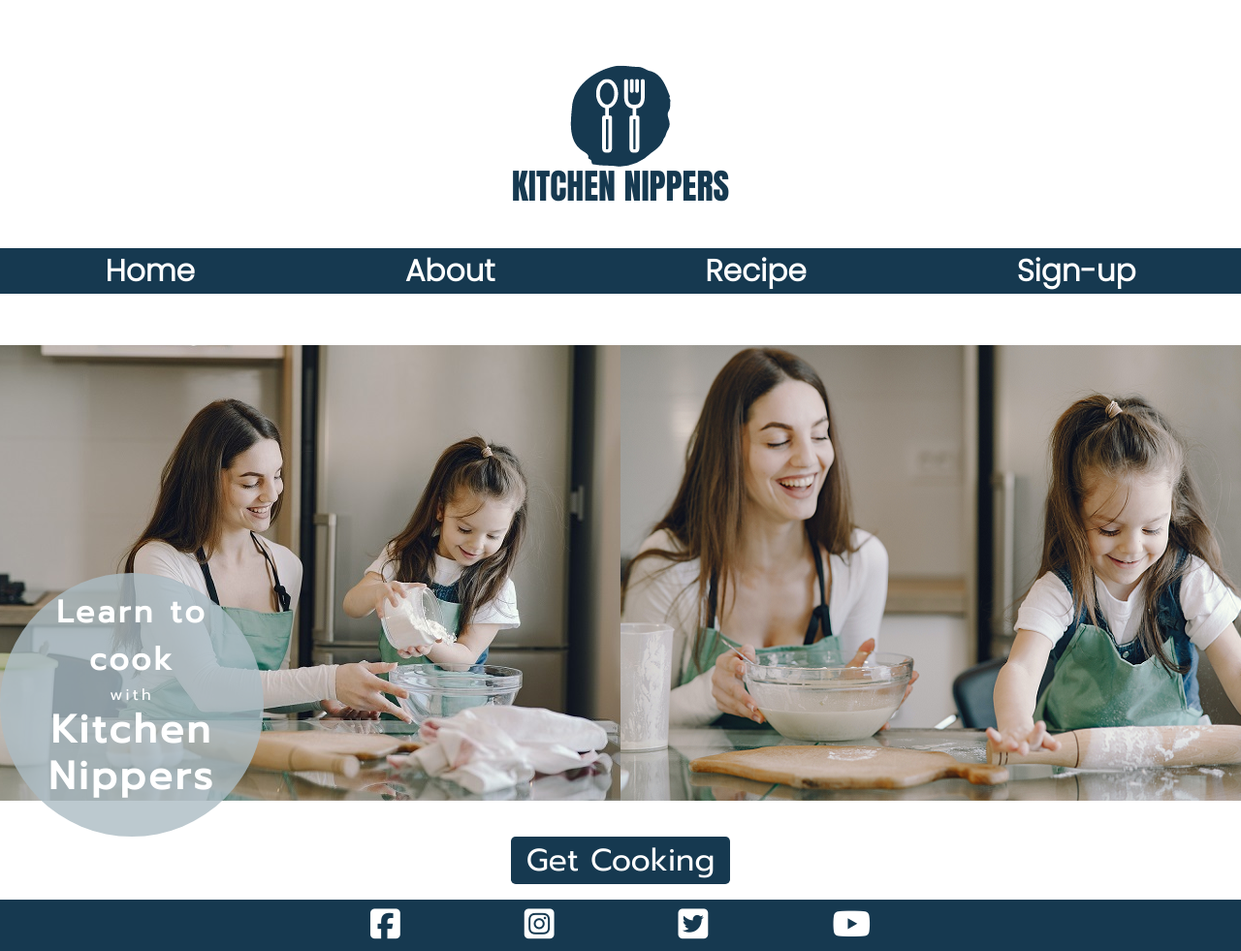
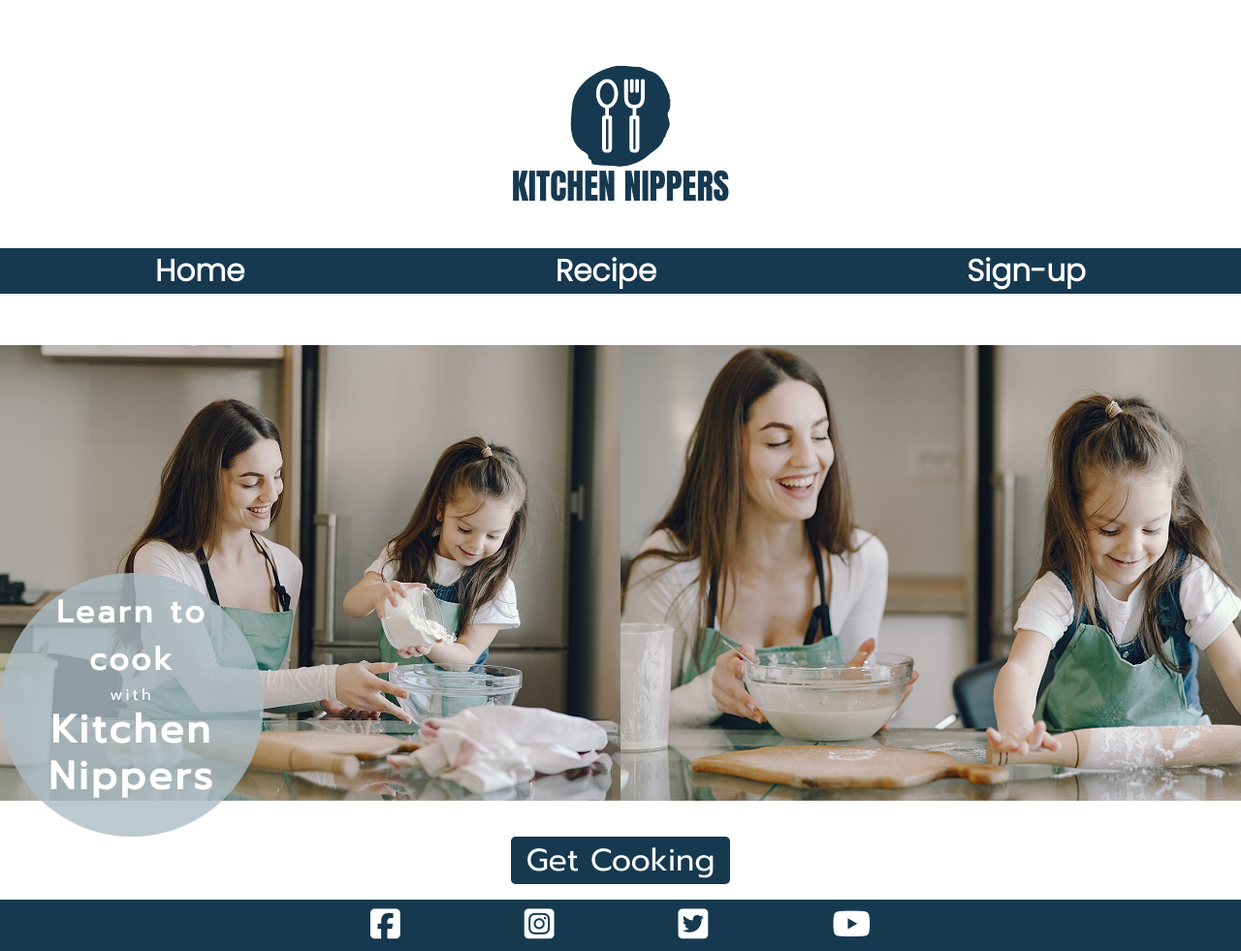
Before and after one commit to rockymiss/kitchennippers, a plain HTML site: page index.html in a window 1280 px wide. Shown: the whole page at 97% size. Drawn offline with Linux system fonts and the light colour scheme.

Commit message:
Remove a navigation list element

```diff
--- a/index.html
+++ b/index.html
@@ -27,12 +27,7 @@
                     <h2>Home</h2>
                 </a>
             </li>
-            <li>
-                <a href="#">
-                    <h2>About</h2>
-                </a>
-            </li>
-            <li>
+             <li>
                 <a href="#">
                     <h2>Recipe</h2>
                 </a>
```
